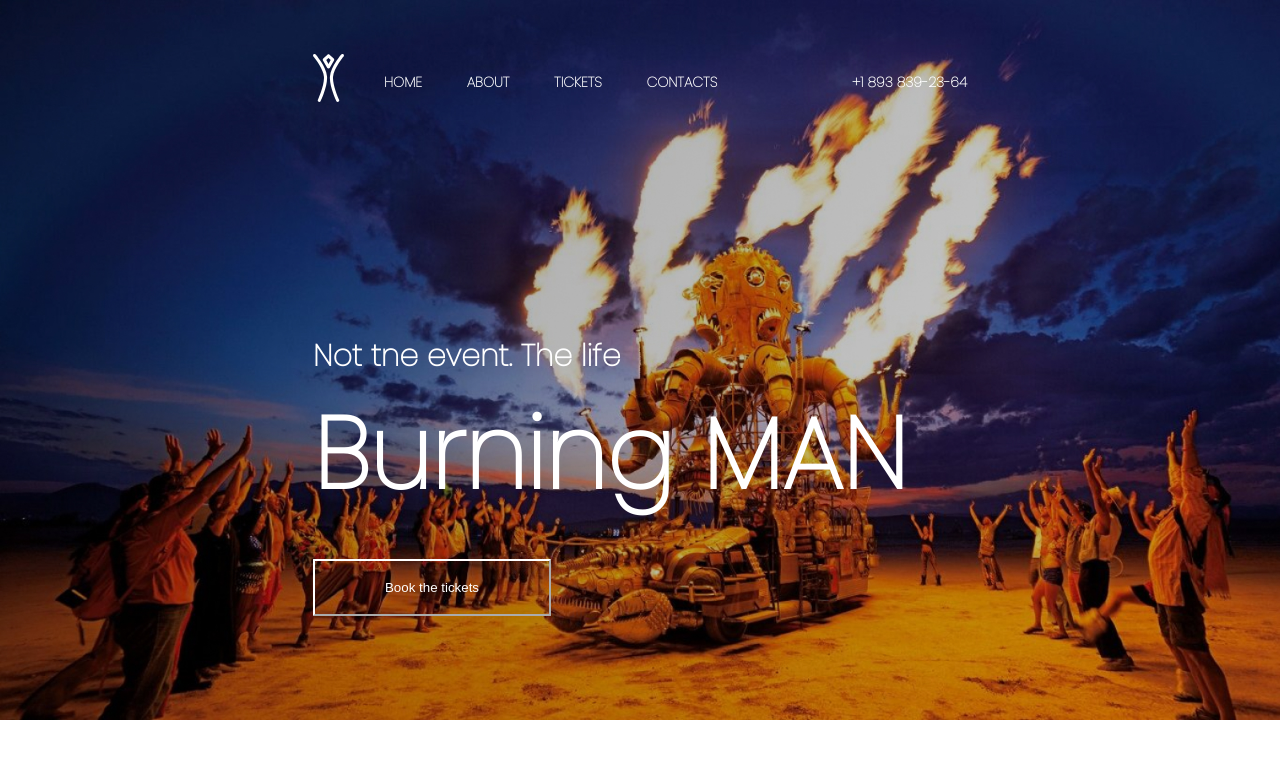
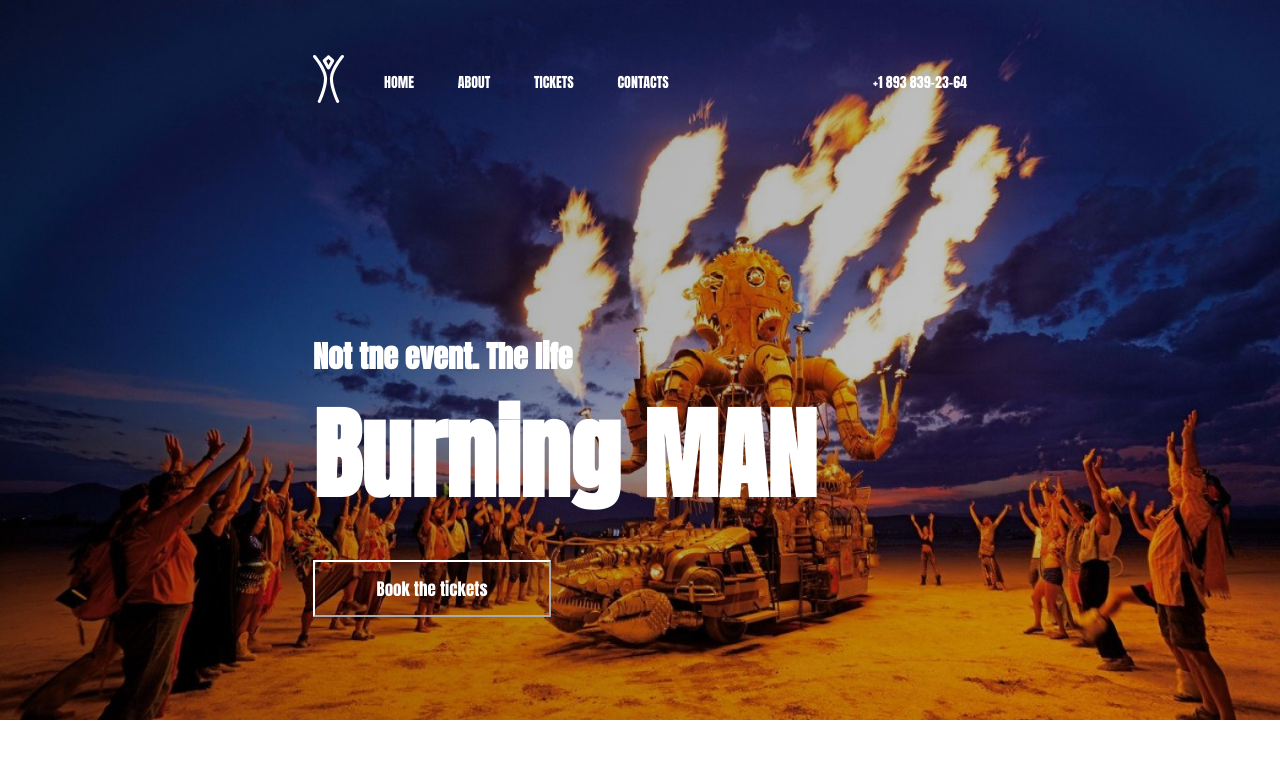
Before and after one commit to sm1rnofskiy/BurningMan, a plain HTML site: page BurningMan.html in a window 1280 px wide. Drawn offline with Linux system fonts and the light colour scheme.

Commit message:
The font has been fixed (there was a terrible Poppins, now it's normal). The button has also been fixed (sizes 'n' font)

```diff
--- a/Assets/styles.css
+++ b/Assets/styles.css
@@ -5,7 +5,7 @@ body {
     margin: 0;
     padding: 0;
     box-sizing: border-box;
-    font-family: 'Poppins', sans-serif;
+    font-family: 'Anton', sans-serif;
     background: url('./img/header-bg.jpg') no-repeat;
     background-size: cover;
 }
@@ -40,7 +40,6 @@ a {
 
 .menu-item {
     margin-left: 40px;
-    font-weight: bold;
     font-size: 14px;
     transition: all .3s;
     position: relative;
@@ -79,6 +78,7 @@ h3 {
 }
 
 h3 span {
+    width: 511px;
     font-size: 100px;
 }
 
@@ -89,6 +89,8 @@ h3 span {
 }
 
 .button {
+    font-family: 'Anton';
+    font-size: 17px;
     width: 238px;
     height: 57px;
     cursor: pointer;
--- a/BurningMan.html
+++ b/BurningMan.html
@@ -6,7 +6,7 @@
 	<link rel="stylesheet" href="Assets/styles.css">
 	<link rel="preconnect" href="https://fonts.googleapis.com">
 	<link rel="preconnect" href="https://fonts.gstatic.com" crossorigin>
-	<link href="https://fonts.googleapis.com/css2?family=Poppins:wght@100&display=swap" rel="stylesheet">
+	<link href="https://fonts.googleapis.com/css2?family=Anton&display=swap" rel="stylesheet">
 	<title>Burning Man</title>
 </head>
 <body>
```
